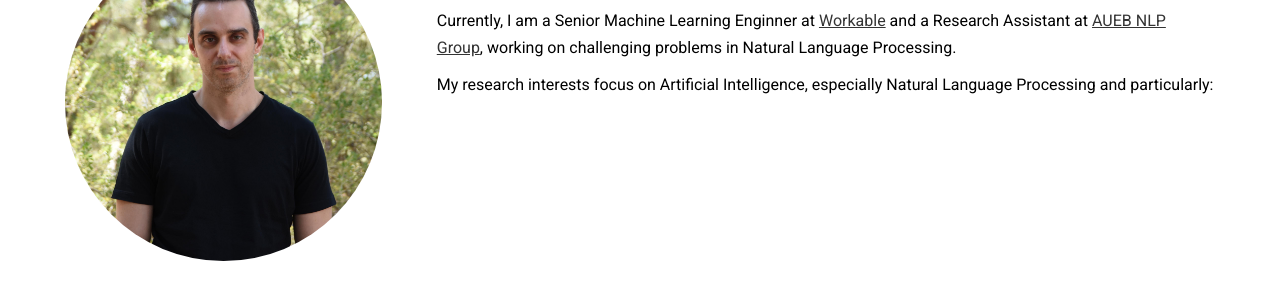
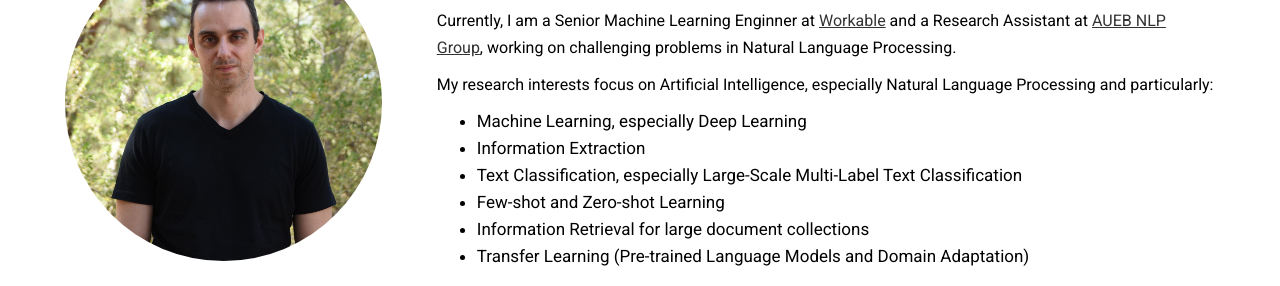
Before and after one commit to manosfer/manosfer.github.io, a plain HTML site: page index.html in a window 1280 px wide. Shown: the part 156-442 px from the top of the page. Drawn offline with Linux system fonts and the light colour scheme; some icons are missing.

Commit message:
Revert text color

```diff
--- a/index.html
+++ b/index.html
@@ -117,7 +117,7 @@
                             </p> -->
                             <p>
                               My research interests focus on Artificial Intelligence, especially Natural Language Processing and particularly:
-                            <ul>
+                            <ul style="color: #000000">
                                 <li>Machine Learning, especially Deep Learning</li>
                                 <li>Information Extraction</li>
                                 <li>Text Classification, especially Large-Scale Multi-Label Text Classification</li>
```
